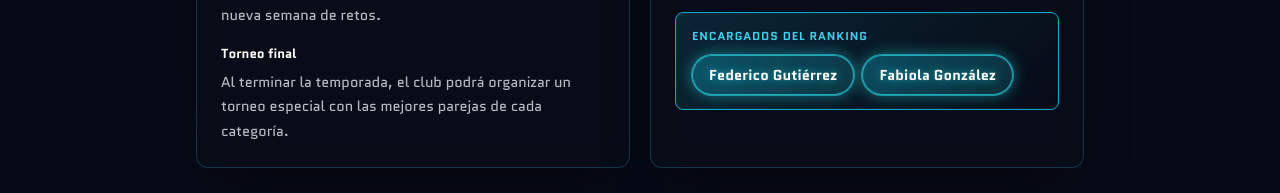
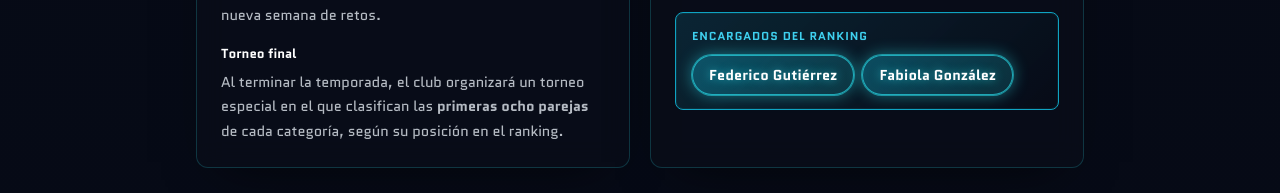
Before and after one commit to Carlosabrego136/Padel, a Next.js app: page /reglamento in a window 1280 px wide. Shown: the part 2520-2713 px from the top of the page. Built offline with nearby package versions, Linux system fonts and the light colour scheme; no server answers.

Commit message:
Actualizar_torneo_final_a_primeras_ocho_parejas_por_categoria

```diff
--- a/src/app/reglamento/page.tsx
+++ b/src/app/reglamento/page.tsx
@@ -253,8 +253,8 @@ function construirReglas(cfg: Map<string, string>): Regla[] {
           <div className="rule-card__sub">
             <p className="rule-card__sub-title">Torneo final</p>
             <p>
-              Al terminar la temporada, el club podrá organizar un torneo especial con las mejores parejas de cada
-              categoría.
+              Al terminar la temporada, el club organizará un torneo especial en el que clasifican las
+              <strong> primeras ocho parejas</strong> de cada categoría, según su posición en el ranking.
             </p>
           </div>
         </>
```
